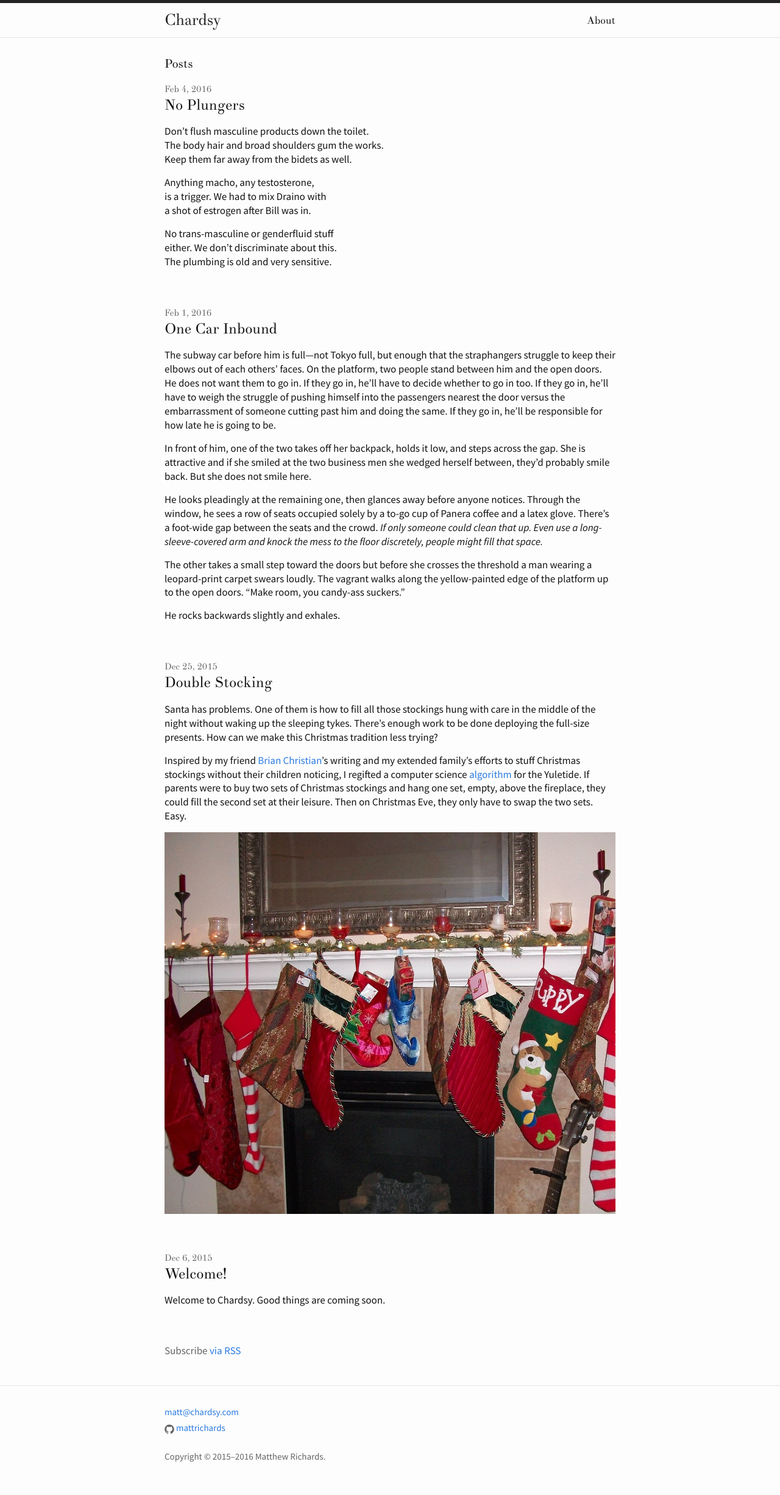
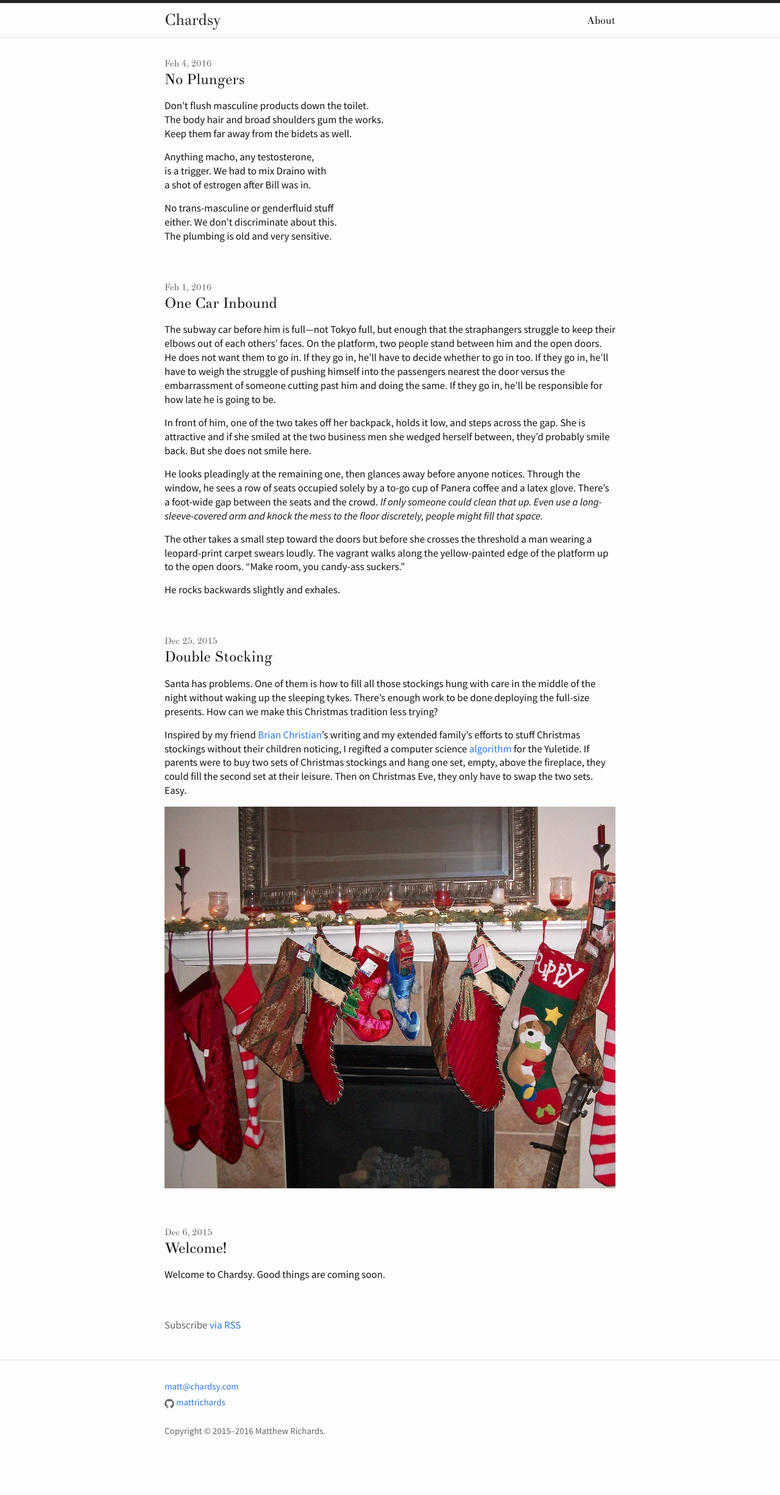
Before and after one commit to mattrichards/mattrichards.github.io, a Jekyll site: the page built from index.html, in a window 1280 px wide. Shown: the whole page at 61% size. Built offline with Jekyll 4.4.1, drawn with Linux system fonts in a browser that asks for light colours; after the commit the page ends 2410 px from its top, so only the background shows below that.

Commit message:
Main page: remove "posts" heading
I don't think it conveys anything useful; it takes space away from
the content; and the size was a bit awkward anyway.
Remove the CSS that was only used for the heading.

```diff
--- a/_sass/_layout.scss
+++ b/_sass/_layout.scss
@@ -128,10 +128,6 @@
     padding: $spacing-unit 0;
 }
 
-.page-heading {
-    font-size: 20px;
-}
-
 .post-list {
     margin-left: 0;
     list-style: none;
--- a/index.html
+++ b/index.html
@@ -3,8 +3,6 @@ layout: default
 ---
 
 <div class="home">
-
-  <h1 class="page-heading">Posts</h1>
 
   <ul class="post-list">
     {% for post in site.posts %}
```
